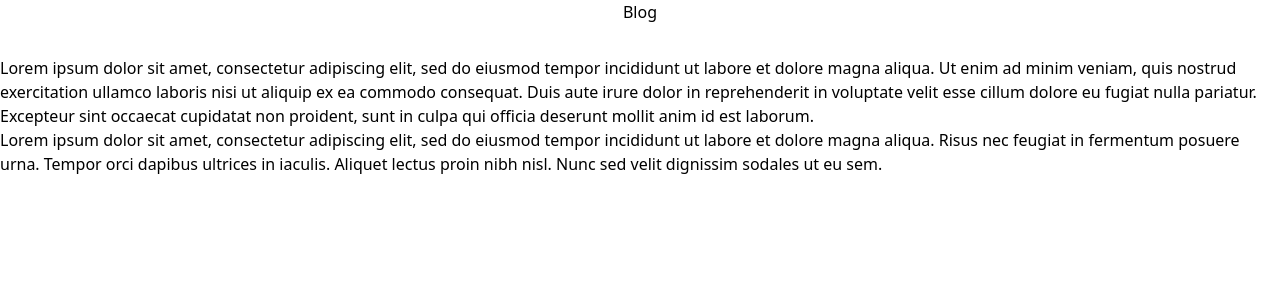
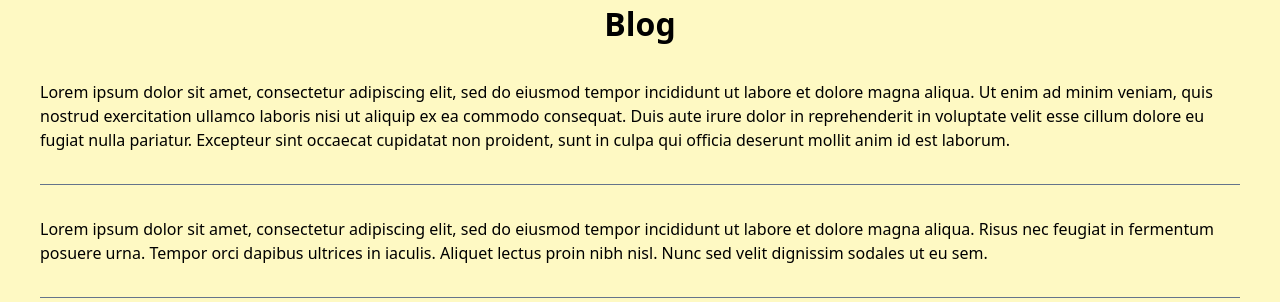
Before and after one commit to AnumQ/nextonite, a Next.js app: page /blog in a window 1280 px wide. Shown: the top 302 px of the page. Built offline with nearby package versions, Linux system fonts and the light colour scheme.

Commit message:
move pages to app. fix css of blog

```diff
--- a/src/app/globals.css
+++ b/src/app/globals.css
@@ -19,3 +19,8 @@
 body {
   color: rgb(var(--foreground-rgb));
 }
+
+h1 {
+  font-size: 2rem;
+  font-weight: bold;
+}
--- a/pages/blog.tsx
+++ b/src/pages/blog.tsx
@@ -1,4 +1,4 @@
-import "src/app/globals.css";
+import "../app/globals.css";
 
 interface Post {
   id: string;
@@ -8,11 +8,16 @@ interface Post {
 const Blog = ({ posts }: { posts: Post[] }) => {
   return (
     <div>
-      <main className="bg-red-900 h-screen space-y-8 flex flex-col justify-content items-center">
-        <div className="">Blog</div>
-        <ul className="bg-blue-500">
+      <main className="bg-yellow-100 h-screen space-y-8 flex flex-col justify-content items-center">
+        <h1 className="">Blog</h1>
+        <ul className="space-y-8">
           {posts.map((post) => (
-            <li key={post.id}>{post.title}</li>
+            <>
+              <li key={post.id} className="mx-10">
+                {post.title}
+              </li>
+              <div className="mx-10 bg-slate-500 h-[1px] flex flex-col justify-content items-center"></div>
+            </>
           ))}
         </ul>
       </main>
```
Also changed, not shown: src/pages/about.tsx (renamed from pages/about.tsx).
